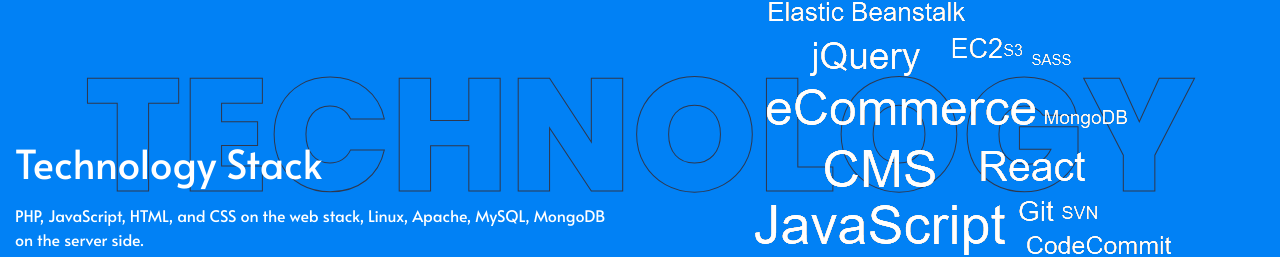
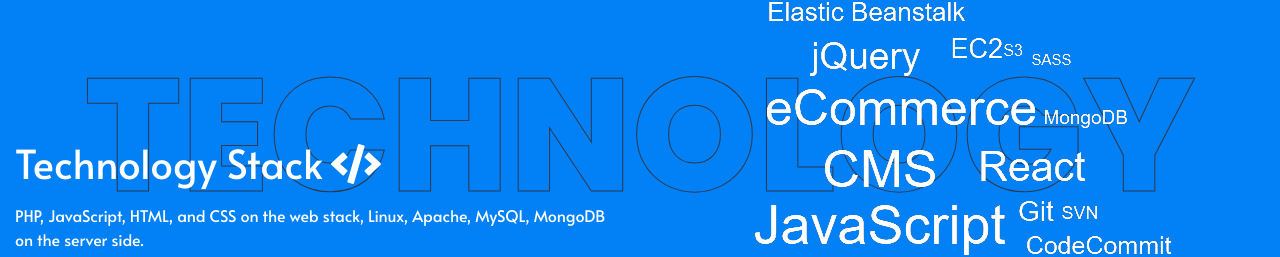
Before and after one commit to dmls/portfolio, a React (Create React App) app: page / in a window 1280 px wide. Shown: the part 2960-3217 px from the top of the page. Built offline with nearby package versions, Linux system fonts and the light colour scheme.

Commit message:
Add code icon to tech section

```diff
--- a/src/Components/Tech.js
+++ b/src/Components/Tech.js
@@ -1,5 +1,7 @@
 import React from 'react';
 import { Col, Image } from 'react-bootstrap';
+import { FontAwesomeIcon } from '@fortawesome/react-fontawesome';
+import { faCode } from '@fortawesome/free-solid-svg-icons';
 
 import SectionBgText from './SectionBgText';
 import imgTech from '../assets/images/tech.png';
@@ -9,7 +11,10 @@
     let content = (
       <>
         <Col sm={12} md={6} className="align-middle mt-auto mb-auto">
-          <h1 className="pb-2">Technology Stack</h1>
+          <h1 className="pb-2">
+            Tech<span className="d-none d-lg-inline-block">nology</span> Stack
+            <FontAwesomeIcon className="ml-2" icon={faCode} />
+          </h1>
           <p>PHP, JavaScript, HTML, and CSS on the web stack, Linux, Apache, MySQL, MongoDB on the server side.</p>
           <p>I can build applications from the ground up or using CMS frameworks like WordPress and Magento.</p>
         </Col>
```
